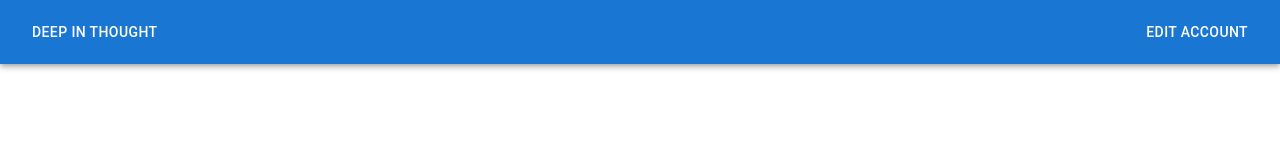
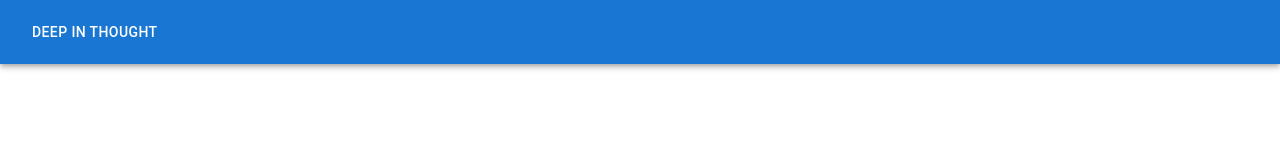
Before and after one commit to kasibz/deep-in-thought, a React (Vite) app in the folder frontend/deep-in-thought-frontend/: page / in a window 1280 px wide. Shown: the top 142 px of the page. Built offline with nearby package versions, Linux system fonts and the light colour scheme.

Commit message:
quick nav fix for edit account

```diff
--- a/frontend/deep-in-thought-frontend/src/components/layout/Navbar.jsx
+++ b/frontend/deep-in-thought-frontend/src/components/layout/Navbar.jsx
@@ -35,9 +35,11 @@ export const Navbar = () => {
           </Button>
         )}
         <Box style={{ flexGrow: 1 }}></Box> {/* Spacer */}
-        <Button component={Link} to="/editAccount" color="inherit">
-          Edit Account
-        </Button>
+        {user[0] && (
+          <Button component={Link} to="/editAccount" color="inherit">
+            Edit Account
+          </Button>
+        )}
         {user.length !== 0 && (
           <Button color="inherit" onClick={onClickLogout}>
             Logout
```
